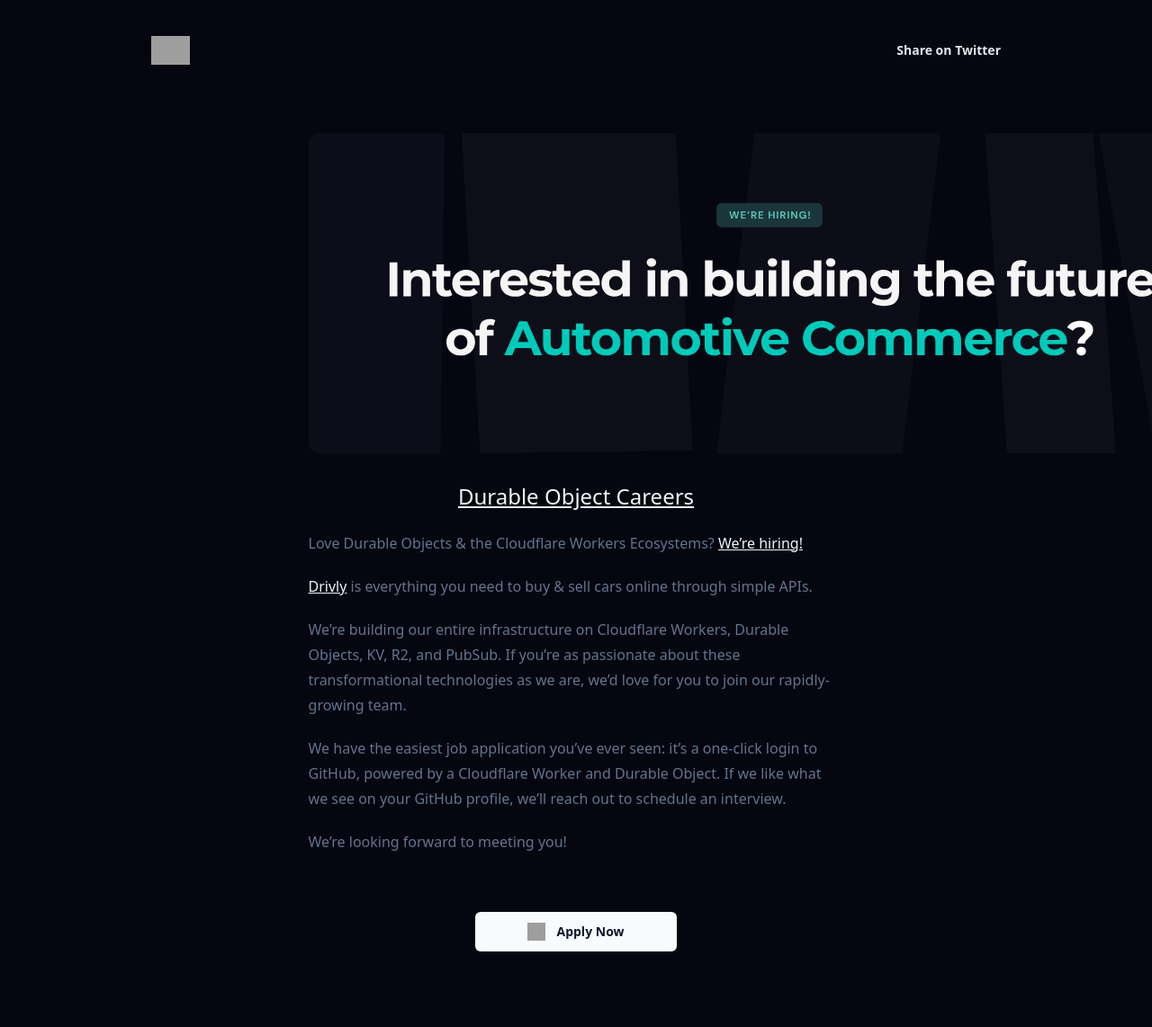
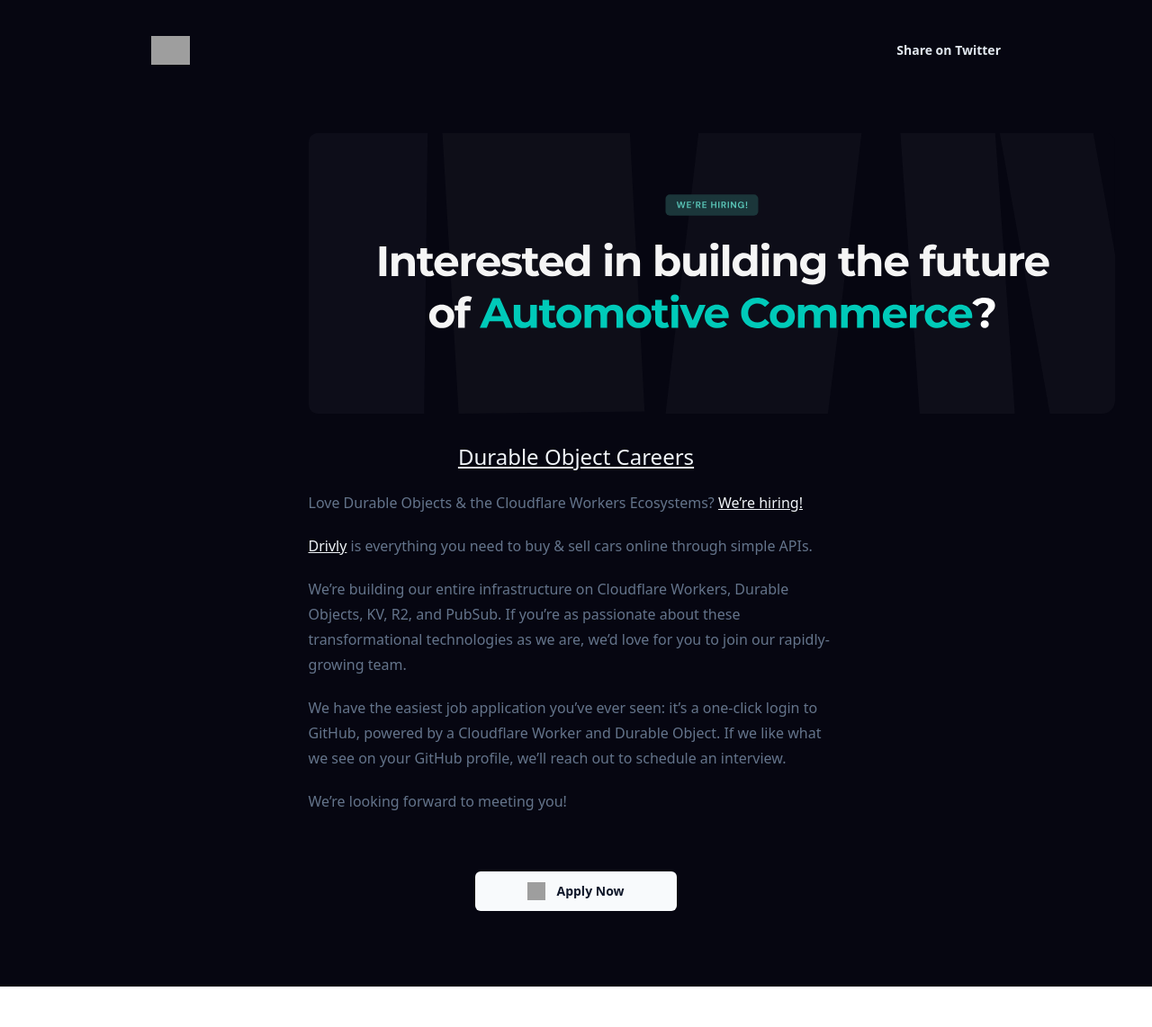
Before and after one commit to drivly/careers.do, a Jekyll site: the page built from README.md, in a window 1280 px wide. Shown: the whole page at 90% size. Built offline with Jekyll 4.4.1, drawn with Linux system fonts in a browser that asks for light colours; nearby versions of some CDN libraries; our own code applies the rules of GitHub Pages for plain Markdown files; after the commit the page ends 1097 px from its top, so only the background shows below that; grey boxes are pictures that could not be loaded.

Commit message:
updated imgs, img-w

```diff
--- a/_layouts/default.html
+++ b/_layouts/default.html
@@ -30,7 +30,7 @@
   <div class="relative flex min-h-screen flex-col justify-center overflow-hidden bg-[#060611] py-4 sm:py-1">
     <div class="mx-auto max-w-5xl px-4 mt-6 sm:py-10 text-center sm:px-6 lg:px-8">
       <div
-        class="mx-auto mt-6 text-md tracking-loose text-slate-500 prose py-6 prose-a:text-slate-100 prose-h1:text-2xl prose-p:text-left prose-p:max-w-2xl prose-img:max-w-5xl">
+        class="mx-auto mt-6 text-md tracking-loose text-slate-500 prose py-6 prose-a:text-slate-100 prose-h1:text-2xl prose-p:text-left prose-p:max-w-2xl prose-img:max-w-4xl prose-img:mx-auto">
         {{ content }}
       </div>
 
```
Also changed, not shown: applyHeroFour.svg (deleted), 1 other file.
